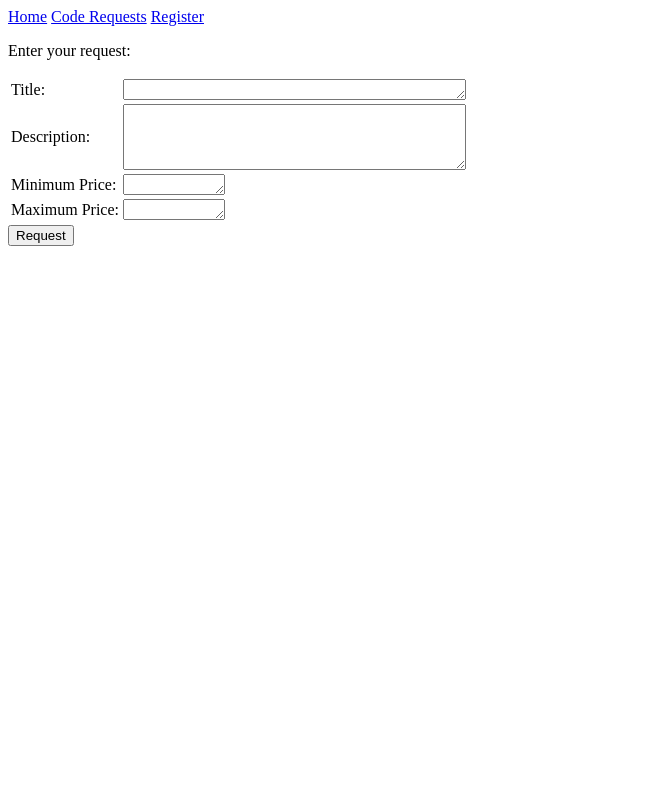
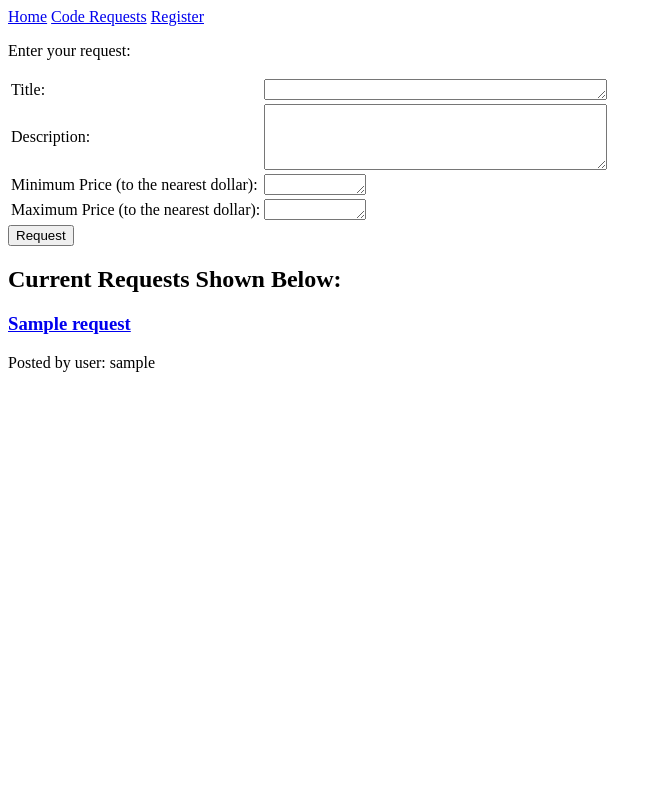
Before and after one commit to chipperdrew/CSCI445_Final_Project, a PHP site: page /requests.php in a window 1280 px wide. Shown: the whole page, without its empty margins (0-662 px from the left). Run offline with PHP 8.4, Linux system fonts and the light colour scheme; tables that the repository leaves empty hold one stand-in row (values such as "Sample post").

Commit message:
Requests are shown and link to their own unique page

```diff
--- a/requests.php
+++ b/requests.php
@@ -19,26 +19,44 @@
 				<td><textarea rows="4" cols="40" name="desc"></textarea></td>
 			</tr>
 			<tr>
-				<td>Minimum Price:</td>
+				<td>Minimum Price (to the nearest dollar):</td>
 				<td><textarea rows="1" cols="10" name="min_price"></textarea></td>
 			</tr>
 			<tr>
-				<td>Maximum Price:</td>
+				<td>Maximum Price (to the nearest dollar):</td>
 				<td><textarea rows="1" cols="10" name="max_price"></textarea></td>
 			<tr/>
 		</table>
 		<button type="submit">Request</button>
 	</form>
+
+	<h2>Current Requests Shown Below:</h2>
 <?php endblock() ?>
 
 
 <?php
+	// Connect to the DB
 	$db = new mysqli('127.0.0.1', 'team06', 'blueberry', 'team06');
 	if(mysqli_connect_errno()) {
 		echo 'ERROR: Could not connect to the DB. Aborting...';
 		exit;
 	}
 
+	// Display all requests
+	$requests = $db -> query("SELECT * FROM request");
+	while($row = $requests->fetch_row()) {
+		echo "<a href='post_base.php?id=$row[0]'>" // Link based on request id
+			. "<h3>$row[3]</h3></a>"	   // Request Title
+			. "Posted by user: ";		   // User_id
+		// Get username based off of id
+		$user = $db -> query("SELECT username FROM user where id=$row[1]");
+		if($username = $user->fetch_row()) {
+			echo $username[0];
+		}
+	}
+	echo "<br/>";
+
+	// Check if user is posting a request
 	if($_SERVER['REQUEST_METHOD'] === 'POST') {
 		$title = $_POST['title'];
 		$desc = $_POST['desc'];
@@ -86,9 +104,9 @@
 		// TODO display request details page
 		$request_id = $db->insert_id;
 		if ($data == true) {
-			echo "The request was successfully entered with id $request_id under user with id 1";
+			echo "<br/>The request was successfully entered with id $request_id under user with id 1";
 		} else {
-			echo "Something went wrong with persisting to db.";
+			echo "<br/>Something went wrong with persisting to db.";
 		}
 	}
 ?>
```
Also changed, not shown: post_base.php (+31 -14 lines).
